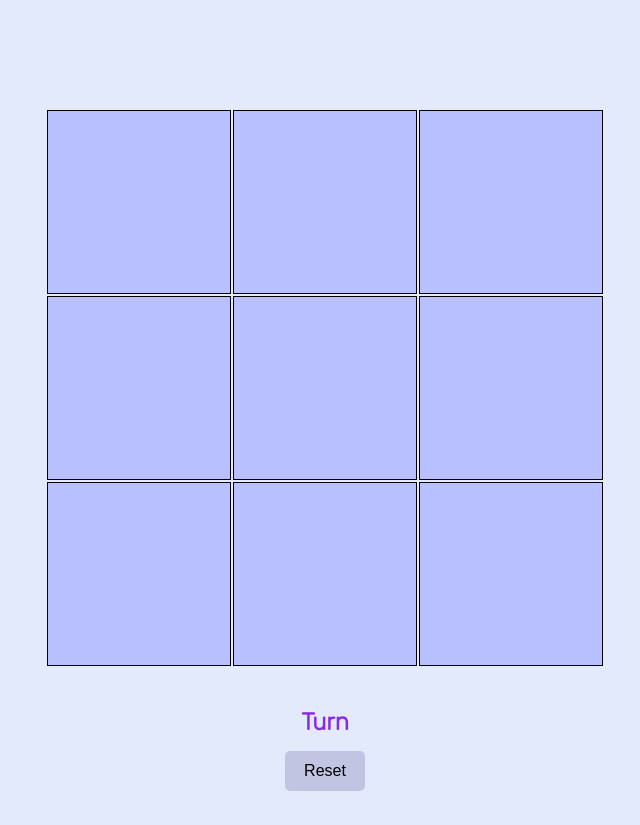
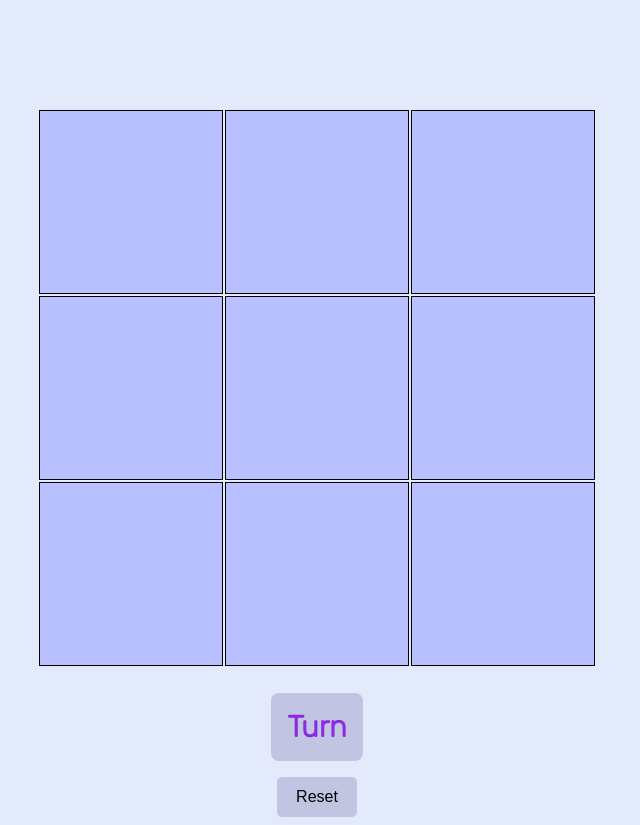
Before and after one commit to daiterranova/tictactoe, a plain HTML site: page tictactoe.html in a window 1280 px wide. Shown: the whole page, without its empty margins (323-963 px from the left). Before the commit the page ends 800 px from the top, so only its background shows below. Drawn offline with Linux system fonts and the light colour scheme.

Commit message:
add styles to body and variables to root

```diff
--- a/tictactoe.css
+++ b/tictactoe.css
@@ -1,5 +1,21 @@
-* {
+:root {
+    /* Colors */
+    --clr-white: hsl(0, 0%, 100%);
+    --clr-black: hsl(0, 0%, 0%);
+    --clr-violet: rgb(138, 43, 226);
+    --clr-gray: #c1c5e2;
+    /* Typography */
+    --fw-regular: 400;
+    --fw-semibold: 600;
+
+  }
+
+body {
     background-color: #e2eafc;
+    font-family: 'Rubik', sans-serif;
+    font-weight: var(--fw-semibold);
+    font-size: 30px;
+    color:var(--clr-violet);
 }
 
 .cell {
@@ -15,19 +31,17 @@ td {
     width: 180px;
     height: 180px;
     text-align: center;
-    font-size: 30px;
 }
 
 #container {
-    position: absolute;
+    /* position: absolute; */
     display: flex;
     flex-direction: column;
     padding-top: 50px;
-    justify-content: space-evenly;
+    justify-content: space-around;
     align-items: center;
     height: 89%;
     width: 100%;
-
 }
 
 div.container-info {
@@ -37,30 +51,26 @@ div.container-info {
     width: 50%;
     justify-content: space-between;
     align-items: center;
+    gap:1rem;
 }
 
 .board {
-
     margin: 50px 0 25px 0;
 }
 
 #turn {
-    color: blueviolet;
     text-align: center;
-    padding: 15px 15px;
-    font-size: 1.5rem;
-    font-weight: 600;
-    font-family: 'Rubik', sans-serif;
+    padding: 1rem;
+    border-radius: 0.5rem;
+    background-color: #c1c5e2;
 }
 
-#winner {
+/* #winner {
     color: blueviolet;
+    background-color: #c1c5e2;
     text-align: center;
-    font-size: 1.5rem;
-    padding: 15px;
-    font-weight: 600;
-    font-family: 'Rubik', sans-serif;
-}
+    padding: 1rem;
+} */
 
 .reset-btn {
     background-color: #c1c5e2;
@@ -70,16 +80,11 @@ div.container-info {
     cursor: pointer;
     border: none;
     border-bottom: 2px #a1a5c8;
-    animation: translation 5s ease-in-out forwards
-}
-@keyframes translation{
-
 }
 
 .reset-btn:hover {
     background-color: rgb(184, 192, 255);
     opacity: 0.6;
-   /*  box-shadow: 0 0 4px #eb50ff4f; */
     box-shadow: 0px 5px 10px rgba(54, 60, 62, 0.5);
 }
 
```
